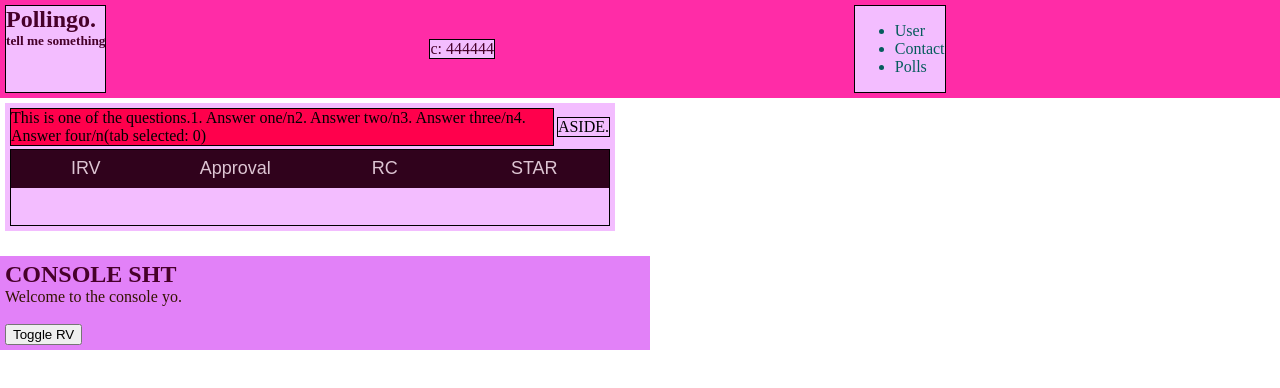
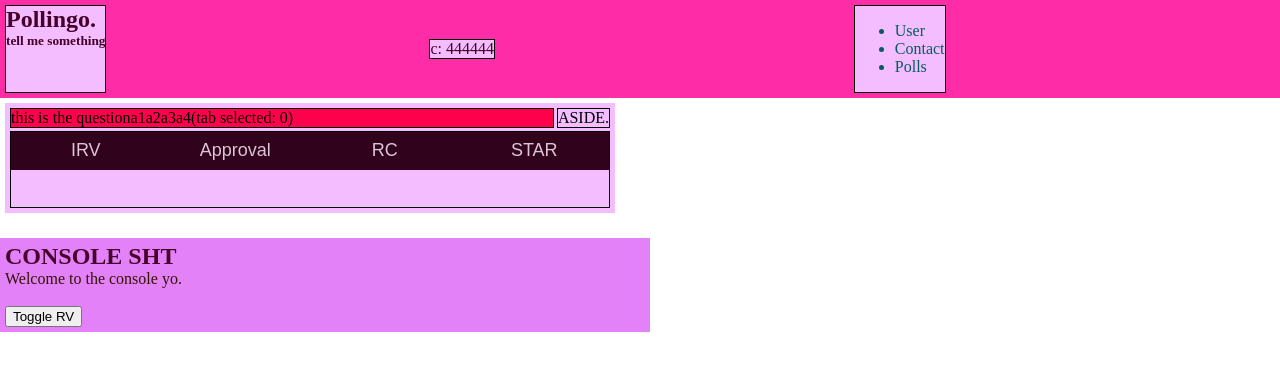
Before and after one commit to el7/Pollingo, a React (Create React App) app in the folder pollingo/: page / in a window 1280 px wide. Shown: the top 388 px of the page. Built offline with nearby package versions, Linux system fonts and the light colour scheme.

Commit message:
adding some props to pollbox component

```diff
--- a/pollingo/src/css/main.css
+++ b/pollingo/src/css/main.css
@@ -180,11 +180,11 @@ body {
 
 .pollbox-1 .tabContainer .tabPanel {
   height: 85%;
-  text-align: center;
-  padding-top: 105px;
+  padding-top: 5px;
   box-sizing: border-box;
   font-family: sans-serif;
   font-size: 22px;
   display: none;
+  background-color: blue;
 }
 /*# sourceMappingURL=main.css.map */
--- a/pollingo/src/js/components/layoutPollingoOne.js
+++ b/pollingo/src/js/components/layoutPollingoOne.js
@@ -11,9 +11,8 @@ function LayoutOne() {
             <div className="grid-item grid-main-item-header">
                 <Header/>
             </div>
-
             <div className="grid-item grid-main-item-main">
-                <PollBox />
+                <PollBox q="this is the question" a1="a1" a2="a2" a3="a3" a4="a4"/>
             </div>
             <div className="grid-item grid-main-item-footer">
                 <Console />
--- a/pollingo/src/js/components/pollboxComponent.js
+++ b/pollingo/src/js/components/pollboxComponent.js
@@ -2,7 +2,7 @@ import React, {useState, useEffect} from 'react';
 import ReactDOM from 'react-dom';
 import "../../css/main.css";
 
-function PollBox() {
+function PollBox(props) {
 
     function log(message) {
         console.log("-----------> " + message);
@@ -37,11 +37,11 @@ function PollBox() {
     return (
         <div className="pollbox-1 testC">
             <main>
-                <span>This is one of the questions.</span>
-                <span>1. Answer one{"/n"}</span>
-                <span>2. Answer two{"/n"}</span>
-                <span>3. Answer three{"/n"}</span>
-                <span>4. Answer four{"/n"}</span>
+                <span>{props.q}</span>
+                <span>{props.a1}</span>
+                <span>{props.a2}</span>
+                <span>{props.a3}</span>
+                <span>{props.a4}</span>
                 (tab selected: {tabSelected})
             </main>
             <aside>
--- a/pollingo/src/scss/5-modules/_PollBox.scss
+++ b/pollingo/src/scss/5-modules/_PollBox.scss
@@ -103,12 +103,13 @@
     }
     .tabPanel {
       height: 85%;
-      text-align: center;
-      padding-top: 105px;
+
+      padding-top: 5px;
       box-sizing: border-box;
       font-family: sans-serif;
       font-size: 22px;
       display: none;
+      background-color: blue;
     }
   }
 }
```
Also changed, not shown: 1 other file (tests, documents, lock files or other folders).
